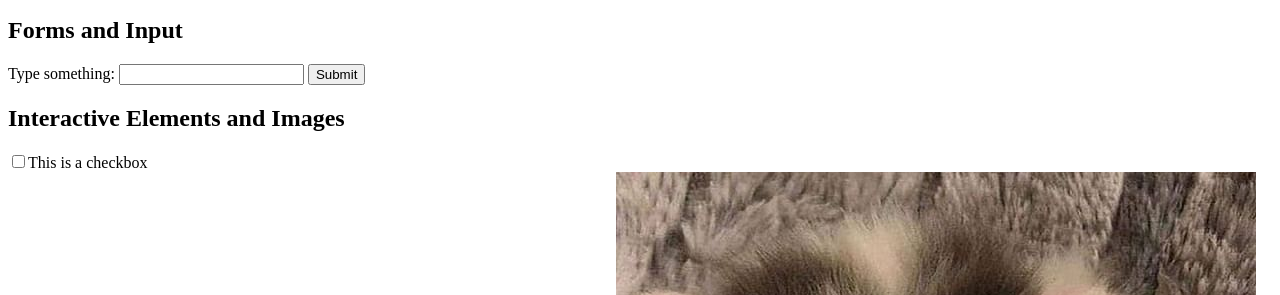
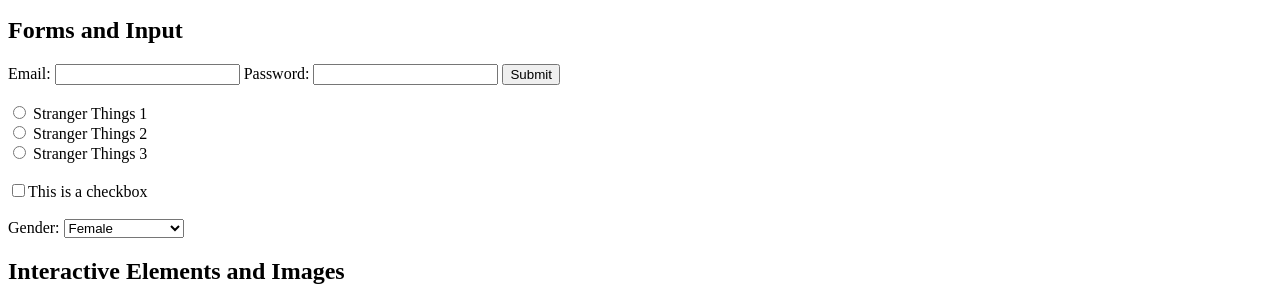
Before and after one commit to clairechean18/chean, a plain HTML site: page index.html in a window 1280 px wide. Shown: the part 657-952 px from the top of the page. Drawn offline with Linux system fonts and the light colour scheme.

Commit message:
Update index.html

```diff
--- a/index.html
+++ b/index.html
@@ -54,13 +54,29 @@
     <div>
         <h2>Forms and Input</h2>
         <form action="#" method="post">
-            <label for="userInput">Type something: </label>
+            <label for="userInput">Email: </label>
             <input type="text" id="userInput" name="userInput">
-            <input type="submit" value="Submit">
+            <label for="pwd">Password:</label>
+            <input type="password" id="pass" name="pass" minlength="8">
+            <input type="submit" value="Submit"><br><br>
+
+            <input type="radio" id="stranger1" name="stranger" value="STRANGER1">
+            <label for="stranger1">Stranger Things 1</label><br>
+            <input type="radio" id="stranger2" name="stranger" value="STRANGER2">
+            <label for="stranger2">Stranger Things 2</label><br>
+            <input type="radio" id="stranger3" name="stranger" value="STRANGER3">
+            <label for="stranger3">Stranger Things 3</label><br><br>
+            <input type="checkbox" name="box" value="check">This is a checkbox<br><br>
+
+            <label for="gender">Gender:</label>
+            <select id="gender" name="gender">
+                <option value="female">Female</option>
+                <option value="Male">Male</option>
+                <option value="not">Prefer not to say</option>
+            </select>
         </form>
 
         <h2>Interactive Elements and Images</h2>
-        <input type="checkbox" name="vehicle" value="Car">This is a checkbox<br>
         <audio src="assets/videoplayback.m4a" controls></audio>
         <video src="assets/Nobodys Better.mp4" controls></video>
         <img src="assets/cat.jpg" alt="cat">
```
